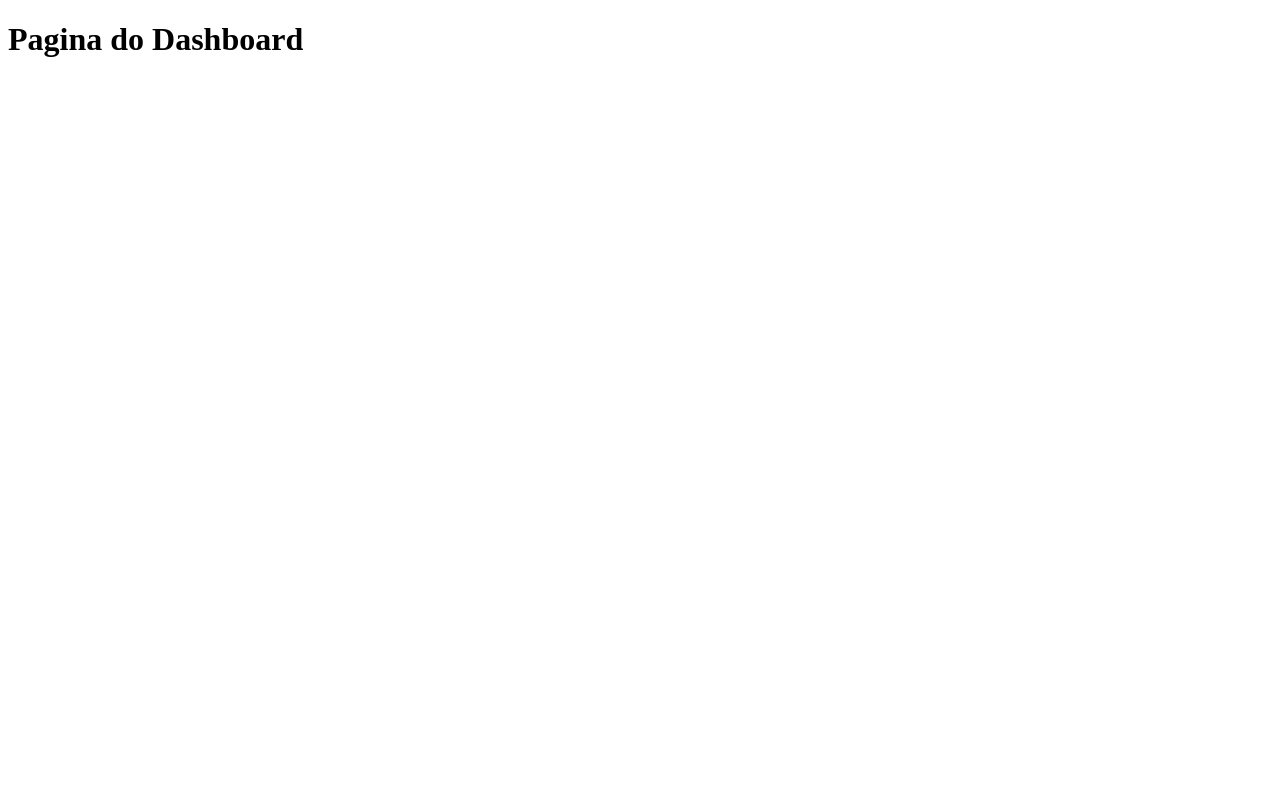
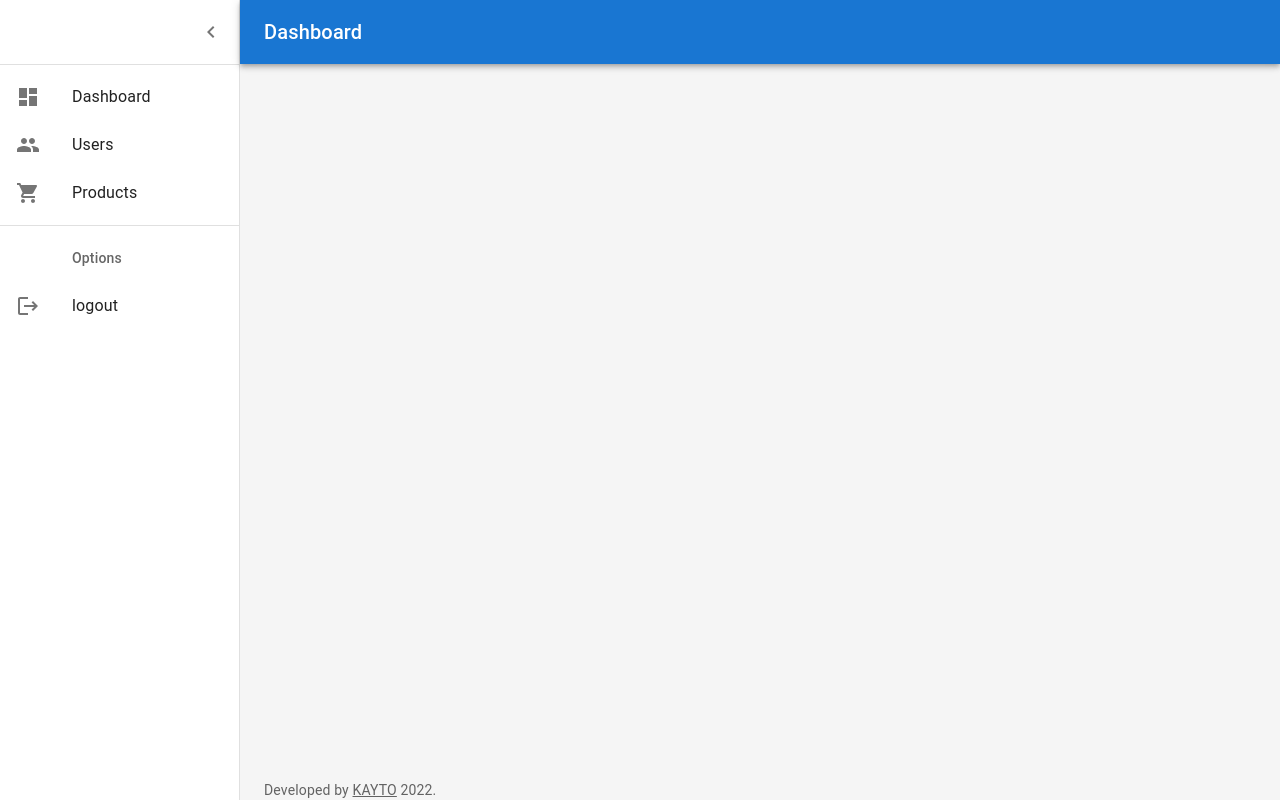
Before and after one commit to Lucas-yago/CRUD-IN-MERN, a React (Create React App) app in the folder client/: page /admin in a window 1280 px wide. Built offline with nearby package versions, Linux system fonts and the light colour scheme; the HTML template or start-up script is replaced by a standard one.

Commit message:
adiciona interface base do painel administrador

```diff
--- /dev/null
+++ b/client/src/components/footer-admin.jsx
@@ -0,0 +1,18 @@
+import React from "react";
+import Typography from '@mui/material/Typography';
+import Link from '@mui/material/Link';
+
+
+export const Copyright = () => {
+    return (
+        <Typography variant="body2" color="text.secondary" align="center" position="absolute" bottom="0" >
+        {/* position="absolute" bottom="0" left="50%" marginBottom="10px" */}
+            {'Developed by '}
+            <Link color="inherit" href="https:/">
+                KAYTO
+            </Link>{' '}
+            {new Date().getFullYear()}
+            {'.'}
+        </Typography>
+    );
+};
--- /dev/null
+++ b/client/src/components/list-menu-admin.jsx
@@ -0,0 +1,47 @@
+import * as React from 'react';
+import ListItem from '@mui/material/ListItem';
+import ListItemIcon from '@mui/material/ListItemIcon';
+import ListItemText from '@mui/material/ListItemText';
+import ListSubheader from '@mui/material/ListSubheader';
+import DashboardIcon from '@mui/icons-material/Dashboard';
+import ShoppingCartIcon from '@mui/icons-material/ShoppingCart';
+import PeopleIcon from '@mui/icons-material/People';
+import LogoutIcon from '@mui/icons-material/Logout';
+
+
+export const mainListItems = (
+  <div>
+    <ListItem button component="a" href="/admin">
+      <ListItemIcon>
+        <DashboardIcon />
+      </ListItemIcon>
+      <ListItemText primary="Dashboard" />
+    </ListItem>
+    <ListItem button component="a" href="/admin/users">
+      <ListItemIcon>
+        <PeopleIcon />
+      </ListItemIcon>
+      <ListItemText primary="Users" />
+    </ListItem>
+    <ListItem button component="a" href="/admin/products" >
+      <ListItemIcon>
+        <ShoppingCartIcon />
+      </ListItemIcon>
+      <ListItemText primary="Products" />
+    </ListItem>
+
+  </div>
+);
+
+export const secondaryListItems = (
+  <div>
+    <ListSubheader inset>Options</ListSubheader>
+    <ListItem button>
+      <ListItemIcon>
+        <LogoutIcon />
+      </ListItemIcon>
+      <ListItemText primary="logout" />
+    </ListItem>
+
+  </div>
+);
--- /dev/null
+++ b/client/src/components/menu-admin.jsx
@@ -0,0 +1,122 @@
+
+import React, { useState } from 'react';
+import { styled } from '@mui/material/styles';
+import MuiDrawer from '@mui/material/Drawer';
+import MuiAppBar from '@mui/material/AppBar';
+import Toolbar from '@mui/material/Toolbar';
+import List from '@mui/material/List';
+import Typography from '@mui/material/Typography';
+import Divider from '@mui/material/Divider';
+import IconButton from '@mui/material/IconButton';
+import MenuIcon from '@mui/icons-material/Menu';
+import ChevronLeftIcon from '@mui/icons-material/ChevronLeft';
+import { mainListItems, secondaryListItems } from "./list-menu-admin";
+
+const drawerWidth = 240;
+
+const AppBar = styled(MuiAppBar, {
+  shouldForwardProp: (prop) => prop !== 'open',
+})(({ theme, open }) => ({
+  zIndex: theme.zIndex.drawer + 1,
+  transition: theme.transitions.create(['width', 'margin'], {
+    easing: theme.transitions.easing.sharp,
+    duration: theme.transitions.duration.leavingScreen,
+  }),
+  ...(open && {
+    marginLeft: drawerWidth,
+    width: `calc(100% - ${drawerWidth}px)`,
+    transition: theme.transitions.create(['width', 'margin'], {
+      easing: theme.transitions.easing.sharp,
+      duration: theme.transitions.duration.enteringScreen,
+    }),
+  }),
+}));
+
+const Drawer = styled(MuiDrawer, { shouldForwardProp: (prop) => prop !== 'open' })(
+  ({ theme, open }) => ({
+    '& .MuiDrawer-paper': {
+      position: 'relative',
+      whiteSpace: 'nowrap',
+      width: drawerWidth,
+      transition: theme.transitions.create('width', {
+        easing: theme.transitions.easing.sharp,
+        duration: theme.transitions.duration.enteringScreen,
+      }),
+      boxSizing: 'border-box',
+      ...(!open && {
+        overflowX: 'hidden',
+        transition: theme.transitions.create('width', {
+          easing: theme.transitions.easing.sharp,
+          duration: theme.transitions.duration.leavingScreen,
+        }),
+        width: theme.spacing(7),
+        [theme.breakpoints.up('sm')]: {
+          width: theme.spacing(9),
+        },
+      }),
+    },
+  }),
+);
+
+export const MenuAdmin = () => {
+  const [open, setOpen] = useState(true);
+  const toggleDrawer = () => {
+    setOpen(!open);
+  };
+  return (
+    <>
+      <AppBar position="absolute" open={open}>
+        <Toolbar
+          sx={{
+            pr: "24px", // keep right padding when drawer closed
+          }}
+        >
+          <IconButton
+            edge="start"
+            color="inherit"
+            aria-label="open drawer"
+            onClick={toggleDrawer}
+            sx={{
+              marginRight: "36px",
+              ...(open && { display: "none" }),
+            }}
+          >
+            <MenuIcon />
+          </IconButton>
+          <Typography
+            component="h1"
+            variant="h6"
+            color="inherit"
+            noWrap
+            sx={{ flexGrow: 1 }}
+          >
+            Dashboard
+          </Typography>
+          {/* <IconButton color="inherit">
+            <Badge badgeContent={4} color="secondary">
+              <NotificationsIcon />
+            </Badge>
+          </IconButton> */}
+        </Toolbar>
+      </AppBar>
+      <Drawer variant="permanent" open={open}>
+        <Toolbar
+          sx={{
+            display: "flex",
+            alignItems: "center",
+            justifyContent: "flex-end",
+            px: [1],
+          }}
+        >
+          <IconButton onClick={toggleDrawer}>
+            <ChevronLeftIcon />
+          </IconButton>
+        </Toolbar>
+        <Divider />
+        <List>{mainListItems}</List>
+        <Divider />
+        <List>{secondaryListItems}</List>
+      </Drawer>
+    </>
+  );
+};
--- a/client/src/pages/admin/dashboard/index.jsx
+++ b/client/src/pages/admin/dashboard/index.jsx
@@ -1,8 +1,48 @@
+import * as React from 'react';
+import { createTheme, ThemeProvider } from '@mui/material/styles';
+import CssBaseline from '@mui/material/CssBaseline';
+import Box from '@mui/material/Box';
+import Toolbar from '@mui/material/Toolbar';
+import Container from '@mui/material/Container';
+import Grid from '@mui/material/Grid';
+import { MenuAdmin } from '../../../components/menu-admin';
+import { Copyright } from '../../../components/footer-admin';
 
-export const DashBoard = () => {
-    return(
-    <div>
-        <h1>Pagina do Dashboard</h1>
-    </div>
-    );
+const mdTheme = createTheme();
+
+function DashboardContent() {
+
+  return (
+    <ThemeProvider theme={mdTheme}>
+      <Box sx={{ display: 'flex' }}>
+        <CssBaseline />
+        < MenuAdmin />
+        <Box
+          component="main"
+          sx={{
+            backgroundColor: (theme) =>
+              theme.palette.mode === 'light'
+                ? theme.palette.grey[100]
+                : theme.palette.grey[900],
+            flexGrow: 1,
+            height: '100vh',
+            overflow: 'auto',
+          }}
+        >
+          <Toolbar />
+          <Container maxWidth="lg" sx={{ mt: 4, mb: 4 }}>
+            <Grid container spacing={3}>
+              {/* adiciona abas aqui */}
+
+            </Grid>
+            < Copyright />
+          </Container>
+        </Box>
+      </Box>
+    </ThemeProvider>
+  );
 }
+
+export const Dashboard = () => {
+  return <DashboardContent />;
+};
--- a/client/src/pages/admin/users/index.jsx
+++ b/client/src/pages/admin/users/index.jsx
@@ -3,7 +3,7 @@
 export const Users = () => {
     return(
     <div>
-        <h1>Pagina de edição de Usuarios</h1>
+        <h1>Pagina de Usuarios</h1>
     </div>
     );
 }
--- a/client/src/routes.js
+++ b/client/src/routes.js
@@ -7,7 +7,7 @@
   } from "react-router-dom";
 
 //iMPORT ADMIN
-import { DashBoard } from './pages/admin/dashboard';
+import { Dashboard } from './pages/admin/dashboard';
 
 import { Products } from './pages/admin/products';
 import { ProductsEdit } from './pages/admin/products/products.edit';
@@ -30,7 +30,7 @@
                 <Route path="/products/:idProducts" exact element={<ProductsDetails/>} />
 
                 {/*Rotas Admin*/}
-                <Route path="/admin" exact element={<DashBoard/>}/>
+                <Route path="/admin" exact element={<Dashboard/>}/>
                 <Route path="/admin/products" exact element={<Products/>}/>
                 <Route path="/admin/products/register" exact element={<ProductsRegister/>}/>
                 <Route path="/admin/products/edit/:idProduc" exact element={<ProductsEdit/>}/>
```
